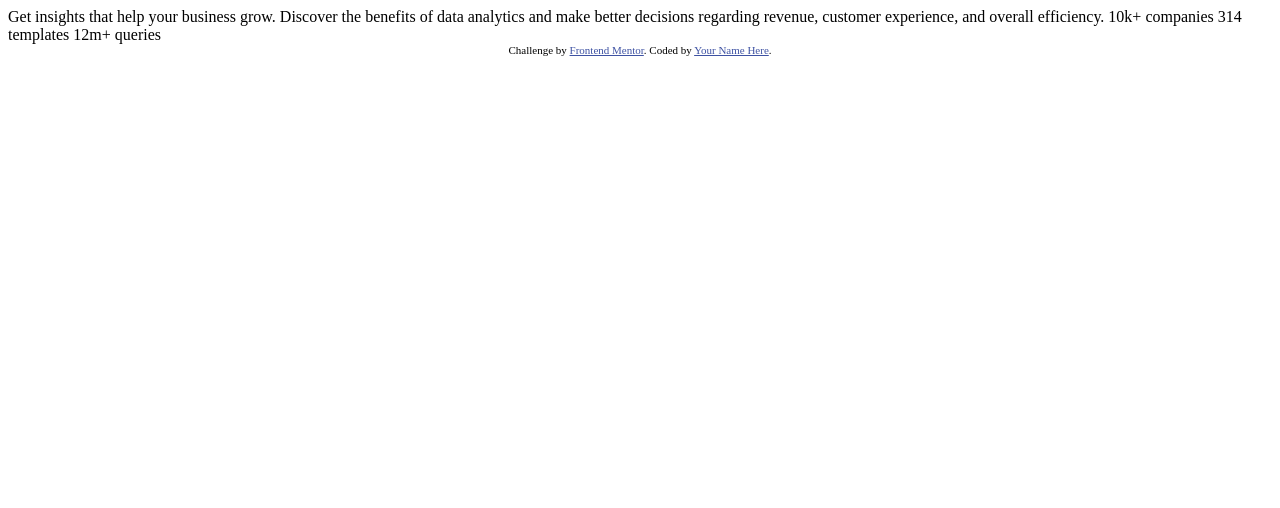
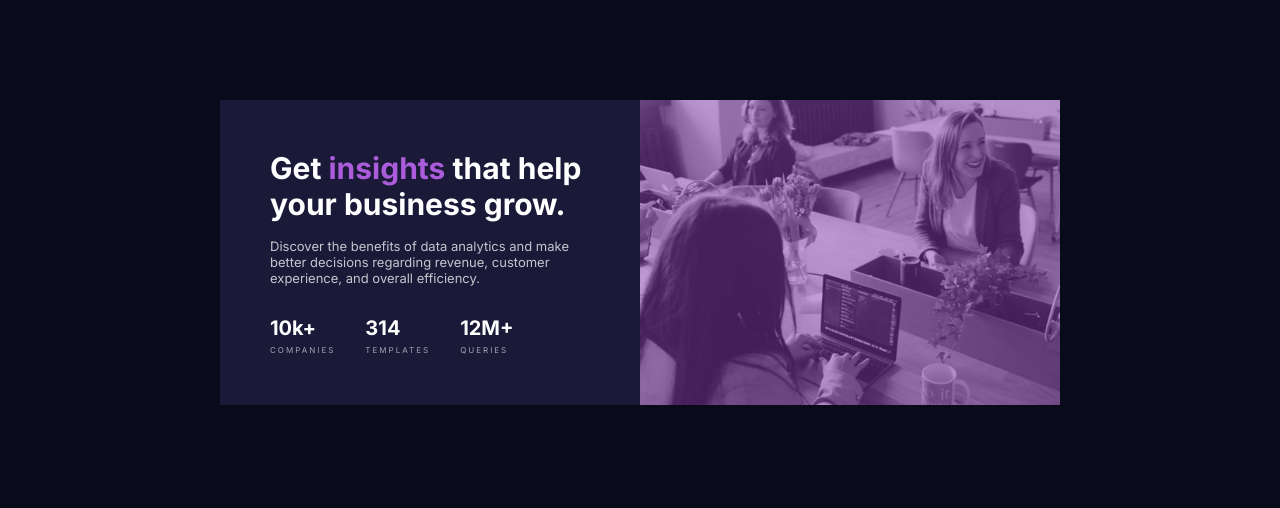
Before and after one commit to molaycule/frontendmentor.io, a plain HTML site: page index.html in a window 1280 px wide. Drawn offline with Linux system fonts and the light colour scheme.

Commit message:
🔖 task: version 1

```diff
--- a/index.html
+++ b/index.html
@@ -1,33 +1,64 @@
 <!DOCTYPE html>
 <html lang="en">
+
 <head>
   <meta charset="UTF-8">
-  <meta name="viewport" content="width=device-width, initial-scale=1.0"> <!-- displays site properly based on user's device -->
+  <meta name="viewport" content="width=device-width, initial-scale=1.0">
+  <!-- displays site properly based on user's device -->
 
   <link rel="icon" type="image/png" sizes="32x32" href="./images/favicon-32x32.png">
 
   <title>Frontend Mentor | Stats preview card component</title>
 
+  <link rel="preconnect" href="https://fonts.gstatic.com">
+  <link href="https://fonts.googleapis.com/css2?family=Inter:wght@400;700&family=Lexend+Deca&display=swap"
+    rel="stylesheet">
+
+  <link rel="stylesheet" href="style.css">
+
   <!-- Feel free to remove these styles or customise in your own stylesheet 👍 -->
-  <style>
-    .attribution { font-size: 11px; text-align: center; }
-    .attribution a { color: hsl(228, 45%, 44%); }
-  </style>
+  <!-- <style>
+    .attribution {
+      font-size: 11px;
+      text-align: center;
+    }
+
+    .attribution a {
+      color: hsl(228, 45%, 44%);
+    }
+  </style> -->
 </head>
+
 <body>
+  <div class="container">
+    <div class="card">
+      <div class="card-img"></div>
+      <div class="card-details">
+        <h1 class="card-title">Get <span class="highlight">insights</span> that help your business grow.</h1>
+        <p class="card-description">Discover the benefits of data analytics and make better decisions regarding
+          revenue, customer
+          experience, and overall efficiency.</p>
+        <div class="stats-wrapper">
+          <div class="stats">
+            <div class="stats-data">10k+</div>
+            <div class="stats-heading">companies</div>
+          </div>
+          <div class="stats">
+            <div class="stats-data">314</div>
+            <div class="stats-heading">templates</div>
+          </div>
+          <div class="stats">
+            <div class="stats-data">12M+</div>
+            <div class="stats-heading">queries</div>
+          </div>
+        </div>
+      </div>
+    </div>
+  </div>
+  <!-- <div class="attribution">
+    Challenge by <a href="https://www.frontendmentor.io?ref=challenge" target="_blank">Frontend Mentor</a>.
+    Coded by <a href="#">molaycule</a>.
+  </div> -->
+</body>
 
-  Get insights that help your business grow.
-
-  Discover the benefits of data analytics and make better decisions regarding revenue, customer
-  experience, and overall efficiency.
-
-  10k+ companies
-  314 templates
-  12m+ queries
-
-  <div class="attribution">
-    Challenge by <a href="https://www.frontendmentor.io?ref=challenge" target="_blank">Frontend Mentor</a>.
-    Coded by <a href="#">Your Name Here</a>.
-  </div>
-</body>
 </html>
--- /dev/null
+++ b/style.css
@@ -0,0 +1,146 @@
+:root {
+  --bg-color: hsl(233, 47%, 7%);
+  --white: hsl(0, 0%, 100%);
+  --card-background-color: hsl(244, 38%, 16%);
+  --accent: hsl(277, 64%, 61%);
+  --accent-overlay: hsla(277, 50%, 46%, 0.5);
+  --main-paragraph-color: hsla(0, 0%, 100%, 0.75);
+  --stat-heading-color: hsla(0, 0%, 100%, 0.6);
+}
+
+* {
+  padding: 0;
+  margin: 0;
+  box-sizing: border-box;
+}
+
+body {
+  background-color: var(--bg-color);
+  font-size: 15px;
+  font-family: 'Inter', sans-serif;
+  /* font-family: 'Lexend Deca', sans-serif; */
+}
+
+.container {
+  background-color: var(--bg-color);
+  height: 100%;
+  display: grid;
+  place-items: center;
+  padding: 50px 10px;
+}
+
+.card {
+  display: flex;
+  flex-direction: column;
+  max-width: 300px;
+}
+
+.card-img {
+  width: 100%;
+  height: 300px;
+  background-repeat: no-repeat;
+  background-size: cover;
+  background-position: center;
+  background-image: url(/images/image-header-mobile.jpg);
+  position: relative;
+}
+
+.card-img::after {
+  content: '';
+  width: 100%;
+  height: 100%;
+  position: absolute;
+  top: 0;
+  left: 0;
+  background-color: var(--accent-overlay);
+}
+
+.card-details {
+  background-color: var(--card-background-color);
+  padding: 30px;
+}
+
+.card-title {
+  color: var(--white);
+  font-weight: 700;
+  font-size: 30px;
+  text-align: center;
+}
+
+.highlight {
+  color: var(--accent);
+}
+
+.card-description {
+  color: var(--main-paragraph-color);
+  text-align: center;
+  font-size: 13px;
+  margin-top: 16px;
+}
+
+.stats-wrapper {
+  display: flex;
+  flex-direction: column;
+  align-items: center;
+}
+
+.stats {
+  text-align: center;
+  margin-top: 30px;
+}
+
+.stats-data {
+  color: var(--white);
+  font-weight: 700;
+  font-size: 20px;
+  margin-bottom: 5px;
+}
+
+.stats-heading {
+  color: var(--stat-heading-color);
+  text-transform: uppercase;
+  letter-spacing: 2px;
+  font-size: 8px;
+}
+
+@media (min-width: 986px) {
+  .container {
+    padding: 100px;
+  }
+  .card {
+    flex-direction: row-reverse;
+    height: 100%;
+    max-width: 840px;
+  }
+
+  .card-img {
+    height: 100%;
+    flex: 0 1 50%;
+    background-image: url(/images/image-header-desktop.jpg);
+  }
+
+  .card-details {
+    flex: 0 1 50%;
+    padding: 50px;
+  }
+
+  .card-title,
+  .card-description {
+    text-align: left;
+  }
+
+  .card-description {
+    text-align: left;
+    font-size: 13px;
+    margin-top: 16px;
+  }
+
+  .stats-wrapper {
+    flex-direction: row;
+  }
+
+  .stats {
+    text-align: left;
+    margin-right: 30px;
+  }
+}
```
